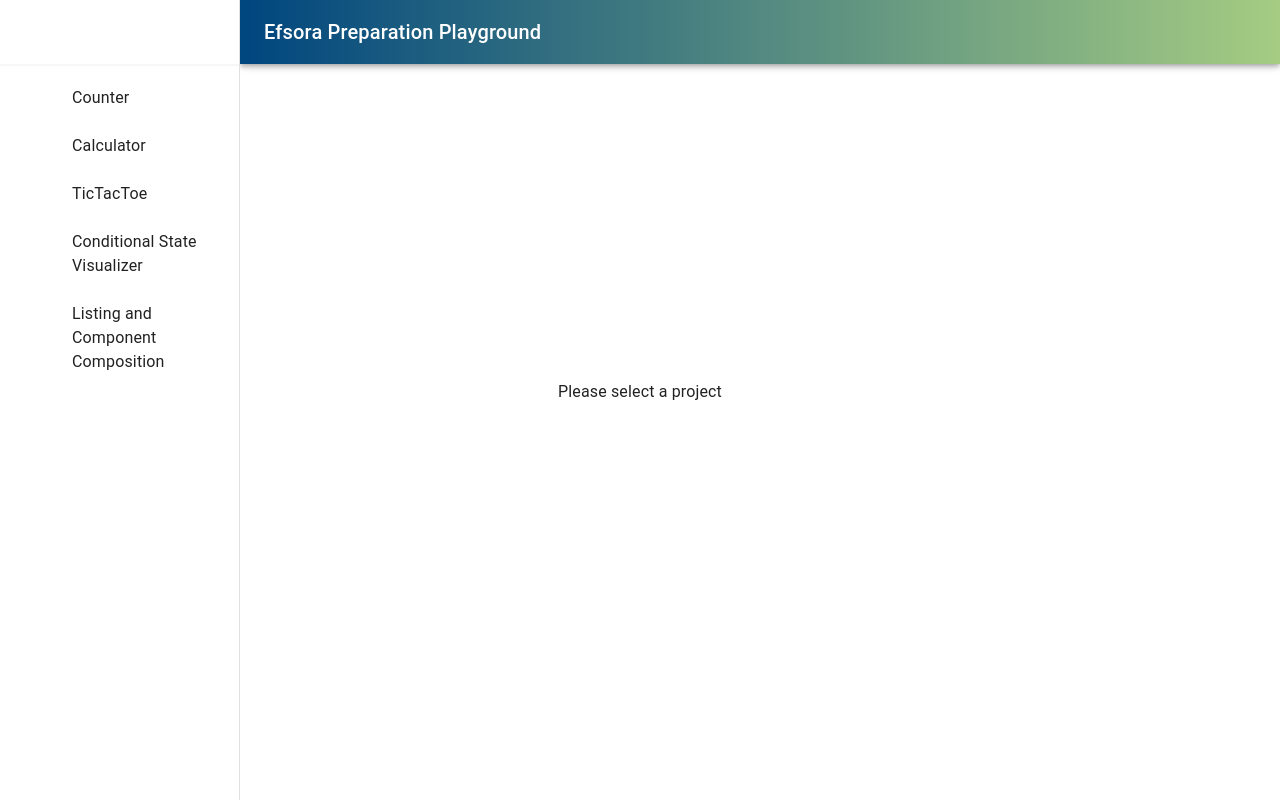
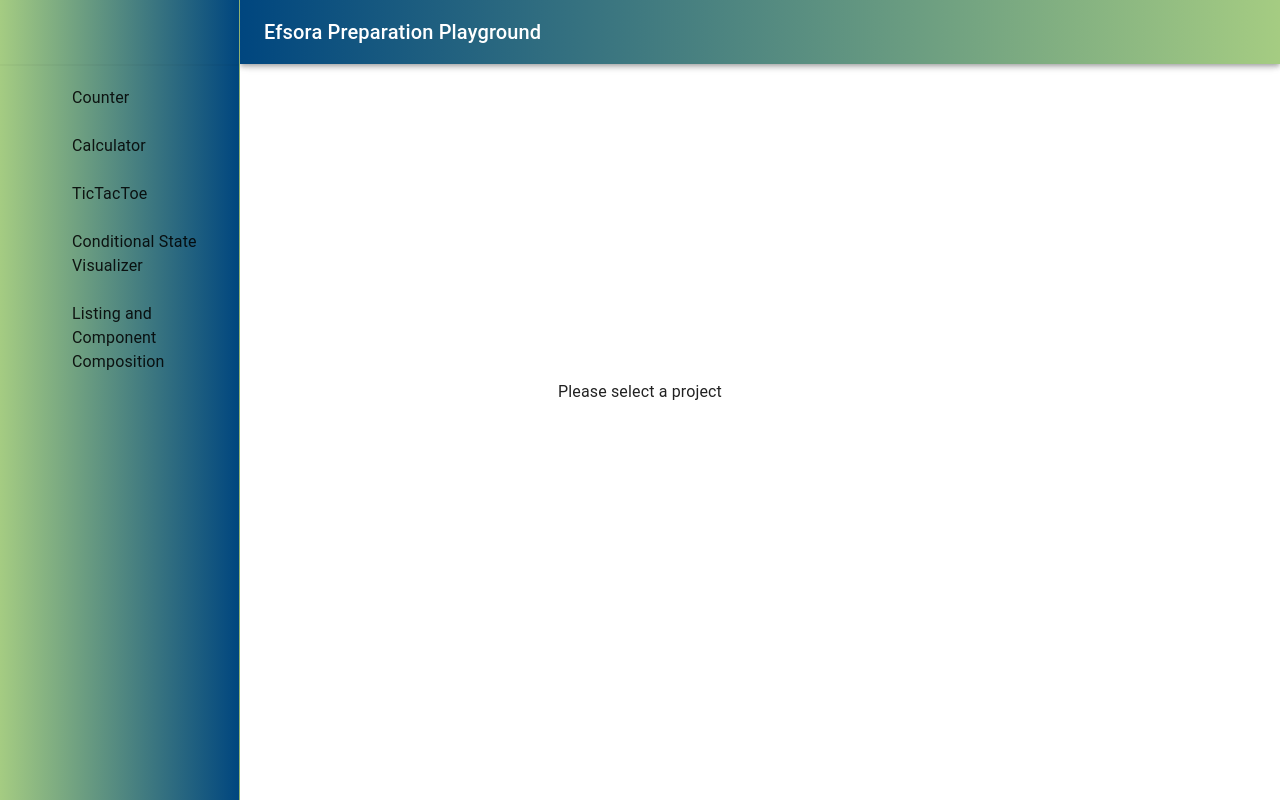
Before and after one commit to anil-hicyilmaz/note-app, a React (Vite) app: page / in a window 1280 px wide. Built offline with nearby package versions, Linux system fonts and the light colour scheme; some icons are missing.

Commit message:
Update Sidebar component to enhance styling and remove redundant index keyword

```diff
--- a/src/components/Sidebar.tsx
+++ b/src/components/Sidebar.tsx
@@ -50,7 +50,7 @@ type SidebarProps = {
       <Divider />
       <Divider />
       <List>
-        {['Counter', 'Calculator', 'TicTacToe', 'Conditional State Visualizer', 'Listing and Component Composition'].map((text, index) => (
+        {['Counter', 'Calculator', 'TicTacToe', 'Conditional State Visualizer', 'Listing and Component Composition'].map((text) => (
           <ListItem key={text} disablePadding>
             <ListItemButton onClick={() => setSelectedProject(text)}>
               <ListItemIcon>
@@ -121,7 +121,7 @@ type SidebarProps = {
           onClose={handleDrawerClose}
           sx={{
             display: { xs: 'block', sm: 'none' },
-            '& .MuiDrawer-paper': { boxSizing: 'border-box', width: drawerWidth },
+            '& .MuiDrawer-paper': { boxSizing: 'border-box', width: drawerWidth, background: 'linear-gradient(to left, #00467F, #A5CC82)' },
           }}
           slotProps={{
             root: {
@@ -135,7 +135,7 @@ type SidebarProps = {
           variant="permanent"
           sx={{
             display: { xs: 'none', sm: 'block' },
-            '& .MuiDrawer-paper': { boxSizing: 'border-box', width: drawerWidth },
+            '& .MuiDrawer-paper': { boxSizing: 'border-box', width: drawerWidth, background: 'linear-gradient(to left, #00467F, #A5CC82)' },
           }}
           open
         >
```
